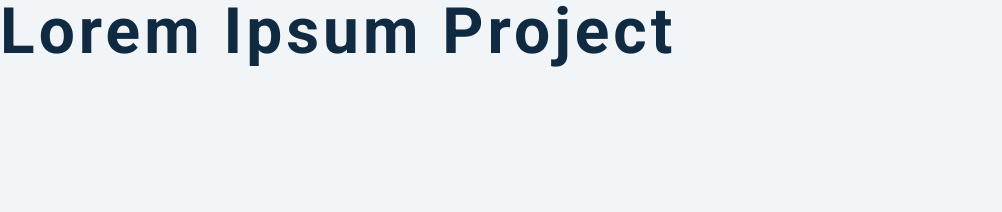
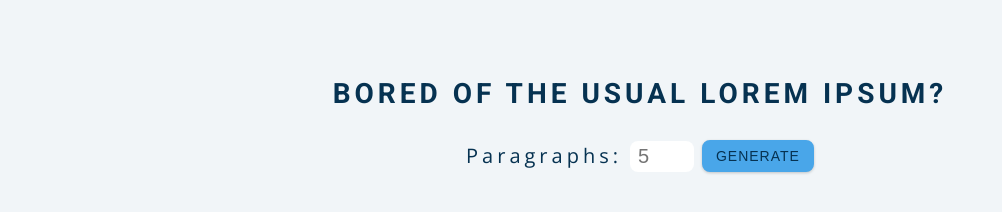
Before and after one commit to lodipalle/lorem-ipsum-project, a plain HTML site: page index.html in a window 1280 px wide. Shown: the whole page, without its empty margins (0-1002 px from the left). Drawn offline with nearby package versions, Linux system fonts and the light colour scheme.

Commit message:
coded functionalities on index.html

```diff
--- a/index.html
+++ b/index.html
@@ -9,7 +9,15 @@
     <link rel="stylesheet" href="styles.css" />
   </head>
   <body>
-    <h1>lorem ipsum project</h1>
+    <section class="section-center">
+      <h3>Bored of the Usual Lorem Ipsum?</h3>
+      <form class="lorem-form">
+        <label for="amount">Paragraphs:</label>
+        <input type="number" name="amout" id="amount" placeholder="5">
+        <button type="submit" class="btn">Generate</button>
+      </form>
+      <article class="lorem-text"></article>
+    </section>
     <!-- javascript -->
     <script src="app.js"></script>
   </body>
```
